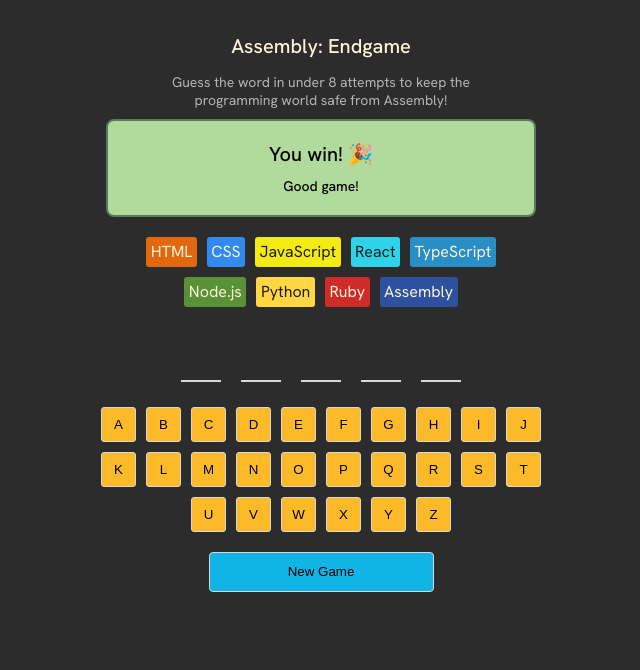
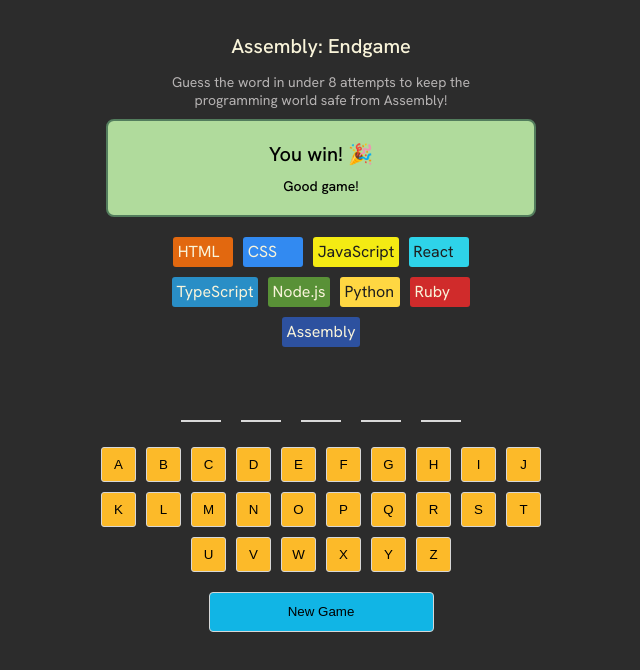
Before and after one commit to Anuska86/Endgame, a React (Vite) app in the folder endgame/: page / in a window 1280 px wide. Shown: the top 670 px of the page, without its empty margins (319-959 px from the left). Built offline with nearby package versions, Linux system fonts and the light colour scheme.

Commit message:
language lost

```diff
--- a/endgame/index.html
+++ b/endgame/index.html
@@ -1,9 +1,13 @@
 <html>
   <head>
-        <link rel="preconnect" href="https://fonts.googleapis.com">
-        <link rel="preconnect" href="https://fonts.gstatic.com" crossorigin>
-        <link href="https://fonts.googleapis.com/css2?family=Hanken+Grotesk:ital,wght@0,100..900;1,100..900&display=swap" rel="stylesheet">
-        <link rel="stylesheet" href="/src/index.css">
+    <meta charset="UTF-8" />
+    <link rel="preconnect" href="https://fonts.googleapis.com" />
+    <link rel="preconnect" href="https://fonts.gstatic.com" crossorigin />
+    <link
+      href="https://fonts.googleapis.com/css2?family=Hanken+Grotesk:ital,wght@0,100..900;1,100..900&display=swap"
+      rel="stylesheet"
+    />
+    <link rel="stylesheet" href="/src/index.css" />
   </head>
   <body>
     <div id="root"></div>
--- a/endgame/src/App.jsx
+++ b/endgame/src/App.jsx
@@ -19,18 +19,23 @@
 
   console.log(wrongGuessCount);
 
-  const languageElements = languages.map((language) => (
-    <div
-      className="language-container"
-      key={language.name}
-      style={{
-        backgroundColor: language.backgroundColor,
-        color: language.color,
-      }}
-    >
-      {language.name}
-    </div>
-  ));
+  const languageElements = languages.map((language, index) => {
+    const isLanguageLost = index < wrongGuessCount;
+    const styles = {
+      backgroundColor: language.backgroundColor,
+      color: language.color,
+      position: "relative",
+    };
+    const className = clsx(
+      "language-container",
+      isLanguageLost && "language-container--lost"
+    );
+    return (
+      <div className={className} key={language.name} style={styles}>
+        {language.name}
+      </div>
+    );
+  });
 
   //Display the letters of the current word
   const letterSpans = currentWord.split("").map((letter, index) => (
--- a/endgame/src/index.css
+++ b/endgame/src/index.css
@@ -78,6 +78,23 @@
   padding: 4.5px;
   border-radius: 3px;
   justify-content: center;
+  position: relative;
+  min-width: 60px;
+  min-height: 30px;
+}
+
+.language-container--lost::before {
+  content: "💀";
+  position: absolute;
+  display: flex;
+  align-items: center;
+  justify-content: center;
+  height: 100%;
+  width: 100%;
+  font-size: 0.85rem;
+  top: 0;
+  left: 0;
+  background-color: rgba(0, 0, 0, 0.7);
 }
 
 .letter-span {
@@ -91,6 +108,7 @@
   height: 40px;
   width: 40px;
 }
+
 .word-display {
   display: flex;
   flex-direction: row;
```
Lines whose indentation alone changed are shown as unchanged.
